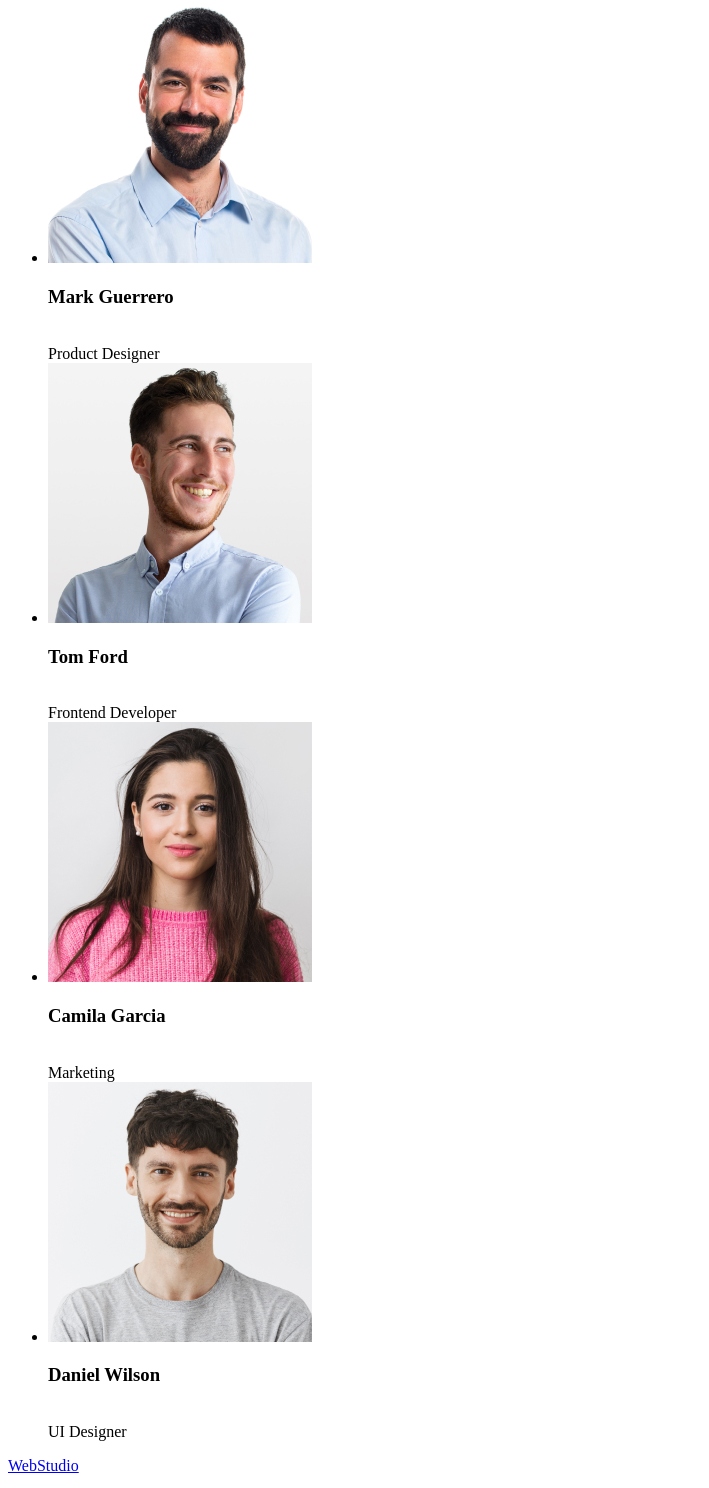
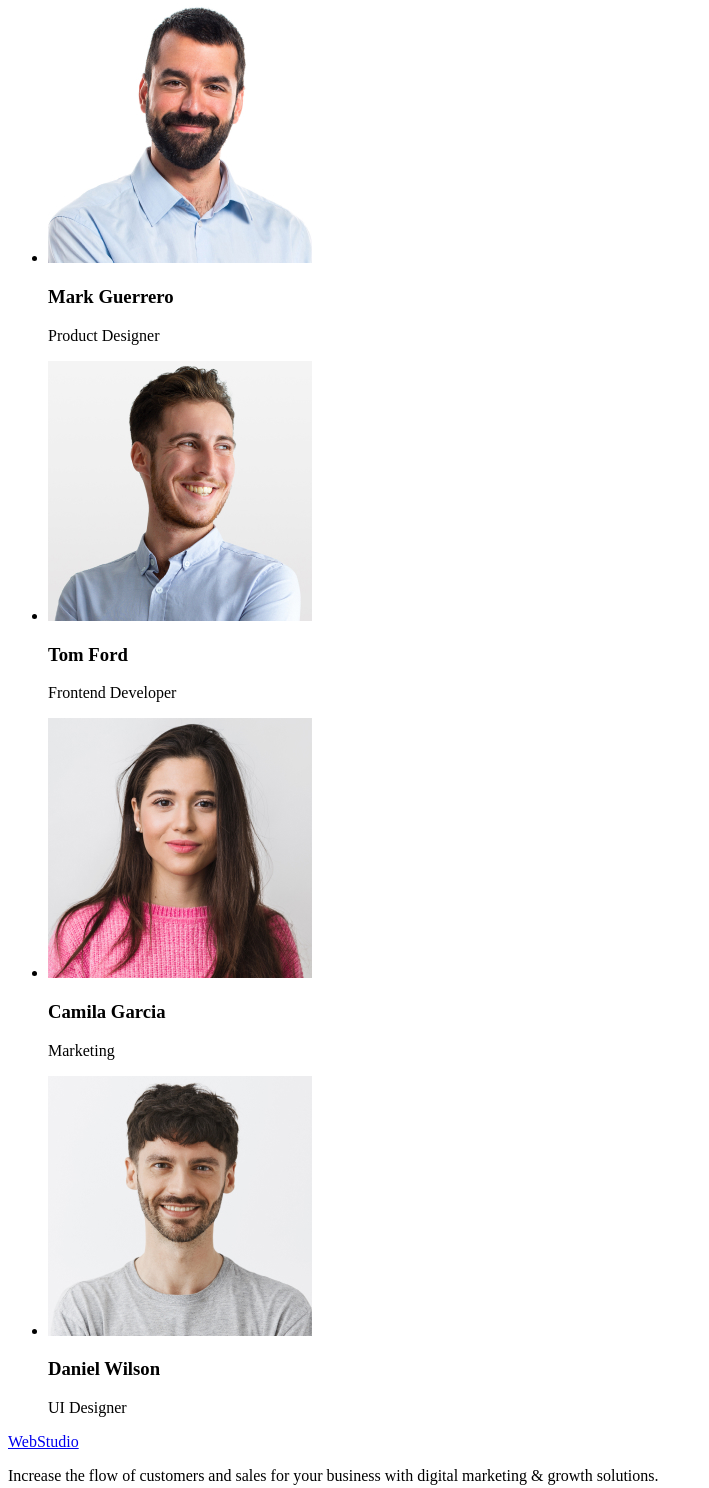
Before and after one commit to AquariusLD/goit-markup-hw-01, a plain HTML site: page index.html in a window 1280 px wide. Shown: the part 609-2097 px from the top of the page, without its empty margins (0-709 px from the left). Drawn offline with Linux system fonts and the light colour scheme.

Commit message:
зміни в секцію 3
зміни в секцію 3

```diff
--- a/index.html
+++ b/index.html
@@ -78,22 +78,24 @@
             <h2>Our Team</h2>
             <ul>
                 <li>
-                    <img src="./images/product_designer.jpg" alt="Product Designer" width="264" height="260">
-                    <h3>Mark Guerrero</h3> <br />
-                    Product Designer
+                    <img src="./images/product_designer.jpg" alt="Product Designer" width="264" height="260" />
+                    <h3>Mark Guerrero</h3>
+                    <p>Product Designer</p>
                 </li>
                 <li>
-                    <img src="./images/frontend_developer.jpg" alt="Frontend Developer" width="264" height="260">
-                    <h3>Tom Ford</h3> <br />
-                    Frontend Developer
+                    <img src="./images/frontend_developer.jpg" alt="Frontend Developer" width="264" height="260" />
+                    <h3>Tom Ford</h3>
+                    <p>Frontend Developer</p>
                 </li>
-                <li><img src="./images/marketing.jpg" alt="Marketing" width="264" height="260">
-                    <h3>Camila Garcia</h3> <br />
-                    Marketing
+                <li>
+                    <img src="./images/marketing.jpg" alt="Marketing" width="264" height="260" />
+                    <h3>Camila Garcia</h3>
+                    <p>Marketing</p>
                 </li>
-                <li><img src="./images/ui_designer.jpg" alt="UI Designer" width="264" height="260">
-                    <h3>Daniel Wilson</h3> <br />
-                    UI Designer
+                <li>
+                    <img src="./images/ui_designer.jpg" alt="UI Designer" width="264" height="260" />
+                    <h3>Daniel Wilson</h3>
+                    <p>UI Designer</p>
                 </li>
             </ul>
         </section>
@@ -104,6 +106,7 @@
         <p> Increase the flow of customers and
             sales for your business with digital
             marketing & growth solutions.
+        </p>
     </footer>
 
 </body>
```
